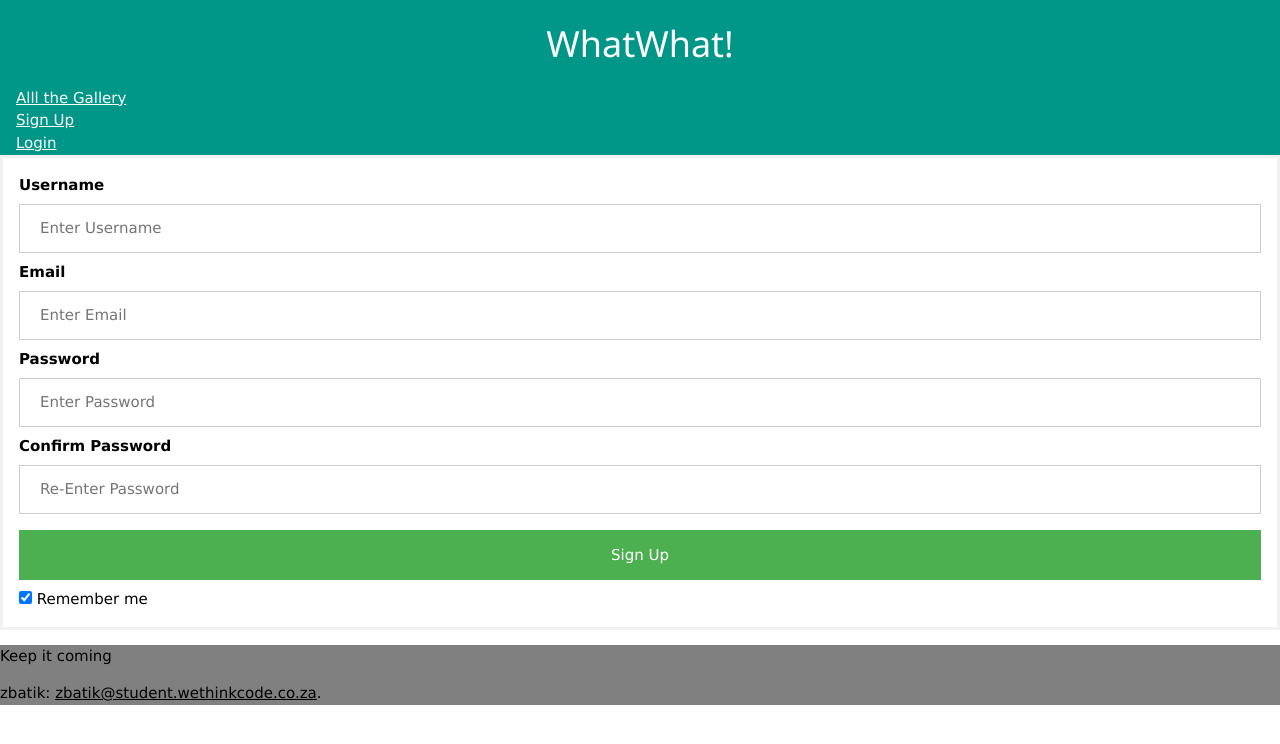
After one commit to zbatik/camagru, a PHP site: page /signup.php in a window 1280 px wide. The commit adds this page. Shown: the top 744 px of the page. Run offline with PHP 8.4, Linux system fonts and the light colour scheme; some libraries are stand-ins or nearby versions.

Commit message:
on a roll

```diff
--- /dev/null
+++ b/booth.php
@@ -0,0 +1,3 @@
+<?php require_once("shared/header.php"); ?>
+
+<?php require_once("shared/footer.php"); ?>
--- /dev/null
+++ b/css/style.css
@@ -0,0 +1,95 @@
+/*                   */
+/* footer            */
+/*                   */
+footer {
+    background-color: grey;
+}
+
+/*                   */
+/* nav bar           */
+/*                   */
+
+ul {
+    list-style-type: none;
+    margin: 0;
+    padding: 0;
+}
+
+/*                   */
+/* login and sign up */
+/*                   */
+
+/* Bordered form */
+form {
+    border: 3px solid #f1f1f1;
+}
+
+/* Full-width inputs */
+input[type=text], input[type=password] {
+    width: 100%;
+    padding: 12px 20px;
+    margin: 8px 0;
+    display: inline-block;
+    border: 1px solid #ccc;
+    box-sizing: border-box;
+}
+
+/* Set a style for all buttons */
+button {
+    background-color: #4CAF50;
+    color: white;
+    padding: 14px 20px;
+    margin: 8px 0;
+    border: none;
+    cursor: pointer;
+    width: 100%;
+}
+
+/* Add a hover effect for buttons */
+button:hover {
+    opacity: 0.8;
+}
+
+/* Extra style for the cancel button (red) */
+.cancelbtn {
+    width: auto;
+    padding: 10px 18px;
+    background-color: #f44336;
+}
+
+/* Center the avatar image inside this container */
+.imgcontainer {
+    text-align: center;
+    margin: 24px 0 12px 0;
+}
+
+/* Avatar image */
+img.avatar {
+    width: 40%;
+    border-radius: 50%;
+}
+
+/* Add padding to containers */
+.container {
+    padding: 16px;
+}
+
+/* The "Forgot password" text */
+span.psw {
+    float: right;
+    padding-top: 16px;
+}
+
+/* Change styles for span and cancel button on extra small screens */
+@media screen and (max-width: 300px) {
+    span.psw {
+        display: block;
+        float: none;
+    }
+    .cancelbtn {
+        width: 100%;
+    }
+}
+/*                   */
+/* end of file       */
+/*                   */
--- a/shared/footer.php
+++ b/shared/footer.php
@@ -1,7 +1,7 @@
 <footer>
   <p>Keep it coming</p>
   <p>zbatik: <a href="mailto:someone@example.com">
-  zbatik@student.wethinkcod.co.za</a>.</p>
+  zbatik@student.wethinkcode.co.za</a>.</p>
 </footer>
 </body>
 </html>
--- a/shared/header.php
+++ b/shared/header.php
@@ -6,5 +6,8 @@
     <title>Camagru</title>
     <meta name="viewport" content="width=device-width, initial-scale=1">
     <link rel="stylesheet" type="text/css" media="screen" href="css/w3.css" />
+    <link rel="stylesheet" type="text/css" media="screen" href="css/style.css" />
+
 </head>
 <body>
+<?php require_once("navbar.php"); ?>
--- a/shared/navbar.php
+++ b/shared/navbar.php
@@ -0,0 +1,20 @@
+<div class="w3-container w3-teal ">
+   <h1  class="w3-animate-zoom w3-panel w3-center">WhatWhat!</h1>
+   <?php
+       if(isset($_SESSION['loggedin'])) {
+           echo '
+           <div class="nav-opt"><a href="index.php" class="set">Alll the Gallery</a></div>
+           <div class="nav-opt"><a href="#" class="set">My Gallery</a></div>
+           <div class="nav-opt"><a href="booth.php" class="set">Photo Booth</a></div>
+           <div class="nav-opt"><a href="#">Logout</a></div>
+           <div class="nav-opt"><a href="#">My Profile</a></div>';
+       }
+       else {
+           echo '
+           <div class="nav-opt"><a href="index.php" class="set">Alll the Gallery</a></div>
+           <div class="nav-opt"><a href="signup.php">Sign Up</a></div>
+           <div class="nav-opt"><a href="login.php">Login</a></div>';
+       }
+   ?>
+
+</div>
--- a/shared/test_elem.php
+++ b/shared/test_elem.php
@@ -6,7 +6,7 @@ $p = new Element("p");
 $p->print_html();
 
 # class and id p tag
-$p = new Element("p", "some text", "class_name", "id_tag");
+$p = new Element("p", "some <b>text</b>", "class_name", "id_tag");
 $p->print_html();
 
 # add some bold and italc text to above p tag
--- /dev/null
+++ b/signup.php
@@ -0,0 +1,49 @@
+<script>
+
+function passwordError (error_msg) {
+    alert(error_msg);
+    document.getElementById("psw").value = "";
+    document.getElementById("psw_conf").value = "";
+}
+
+window.addEventListener("DOMContentLoaded",function() {
+    document.getElementById("submit").addEventListener('click', function(){
+        psw     =document.getElementById("psw").value;
+        psw_conf=document.getElementById("psw_conf").value;
+        match = psw == psw_conf
+        if (!match)
+            passwordError("passwords don't match");
+        if (psw.length < 7)
+            passwordError("password must be at least 6 characters");
+        if (!/\d/.test(psw))
+            passwordError("password must be at least 1 number");
+        // check user name is unique
+        // check email is unique
+
+    });
+});
+</script>
+
+<?php require_once("shared/header.php"); ?>
+
+<form action="signup.php">
+  <div class="container">
+    <label for="uname"><b>Username</b></label>
+    <input type="text" placeholder="Enter Username" name="uname" id="uname" required>
+
+    <label for="email"><b>Email</b></label>
+    <input type="text" placeholder="Enter Email" name="email" id="email" required>
+
+    <label for="psw"><b>Password</b></label>
+    <input type="password" placeholder="Enter Password" name="psw" id="psw" required>
+
+    <label for="psw"><b>Confirm Password</b></label>
+    <input type="password" placeholder="Re-Enter Password" name="psw_conf" id="psw_conf" required>
+
+    <button type="submit" id="submit">Sign Up</button>
+    <label>
+      <input type="checkbox" checked="checked" name="remember"> Remember me
+    </label>
+  </div>
+</form>
+<?php require_once("shared/footer.php"); ?>
```
Also changed, not shown: login.php (added, +21 -0 lines), js/cam.js (added).
